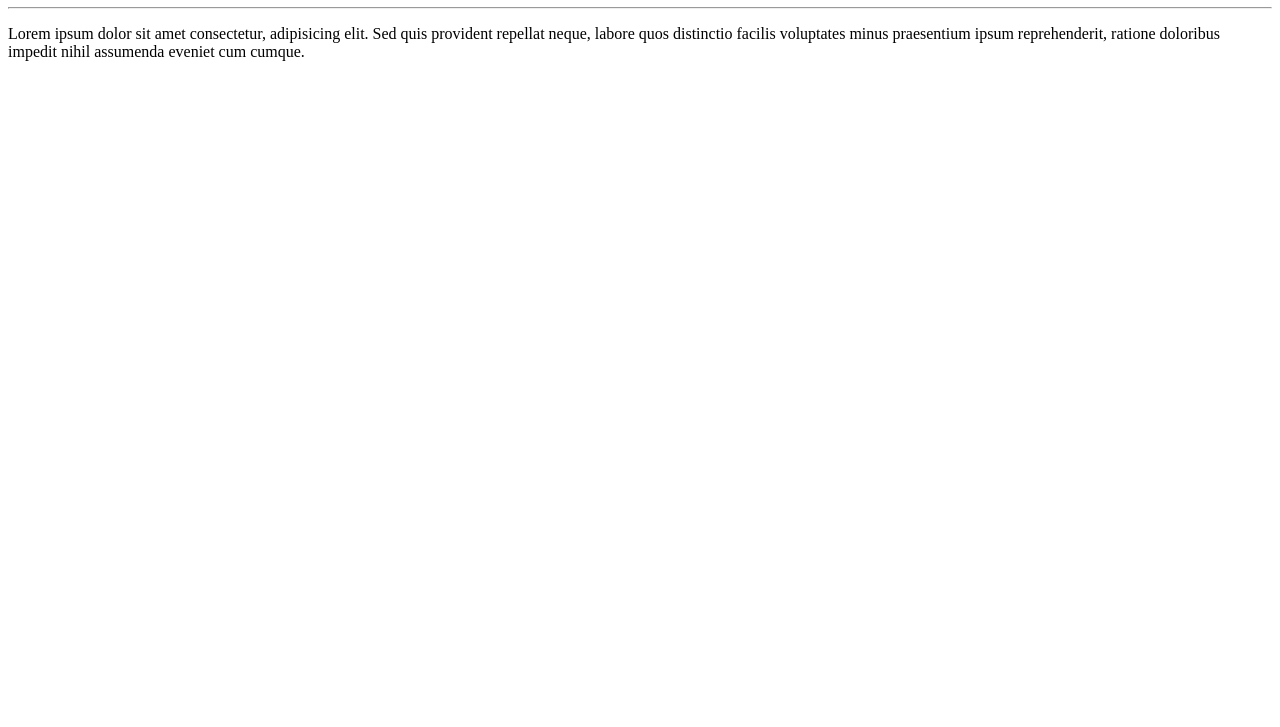
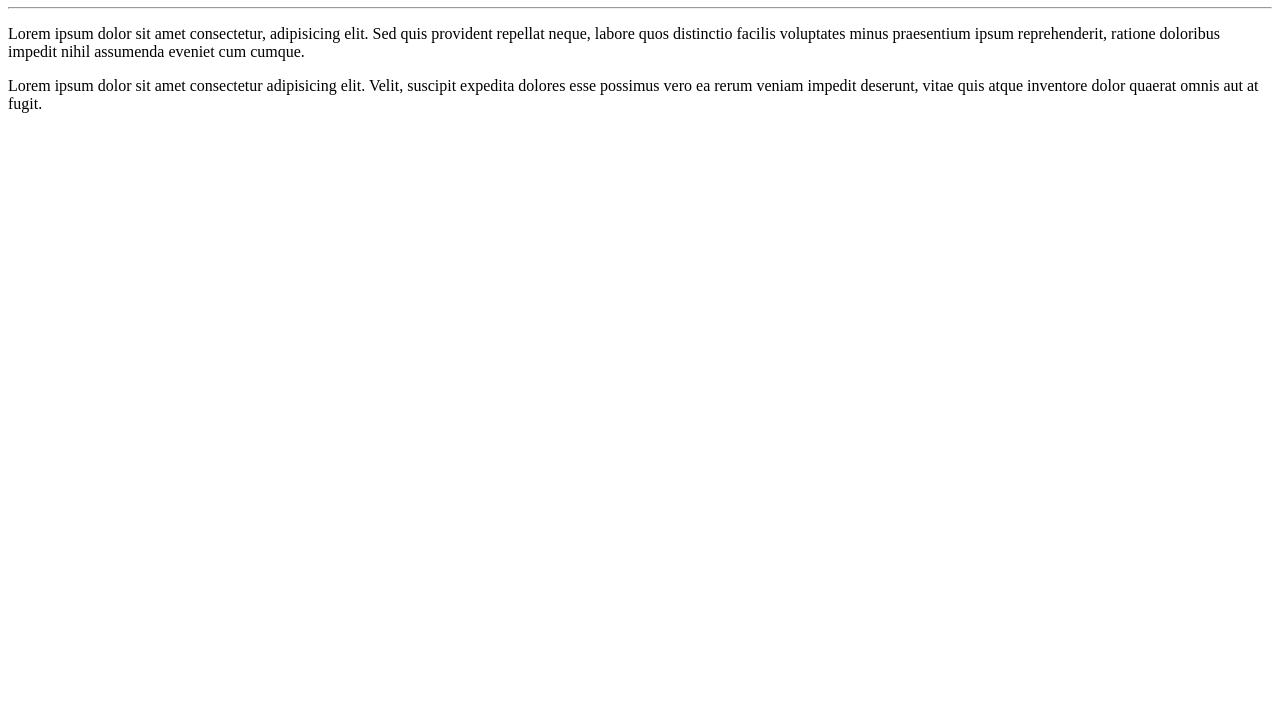
Before and after one commit to gnulin/Ola_Mundo, a plain HTML site: page site-exemplo/index.html in a window 1280 px wide. Shown: the part 73-800 px from the top of the page. Drawn offline with Linux system fonts and the light colour scheme.

Commit message:
Atualização do Index.html

```diff
--- a/site-exemplo/index.html
+++ b/site-exemplo/index.html
@@ -9,5 +9,6 @@
 <h1>Olá, Mundo!</h1>
 <hr>
 <p>Lorem ipsum dolor sit amet consectetur, adipisicing elit. Sed quis provident repellat neque, labore quos distinctio facilis voluptates minus praesentium ipsum reprehenderit, ratione doloribus impedit nihil assumenda eveniet cum cumque.</p>
+<p>Lorem ipsum dolor sit amet consectetur adipisicing elit. Velit, suscipit expedita dolores esse possimus vero ea rerum veniam impedit deserunt, vitae quis atque inventore dolor quaerat omnis aut at fugit.</p>
 </body>
 </html>
```
